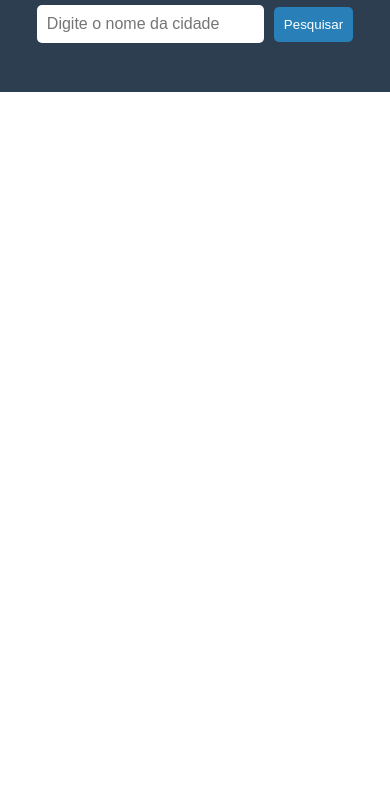
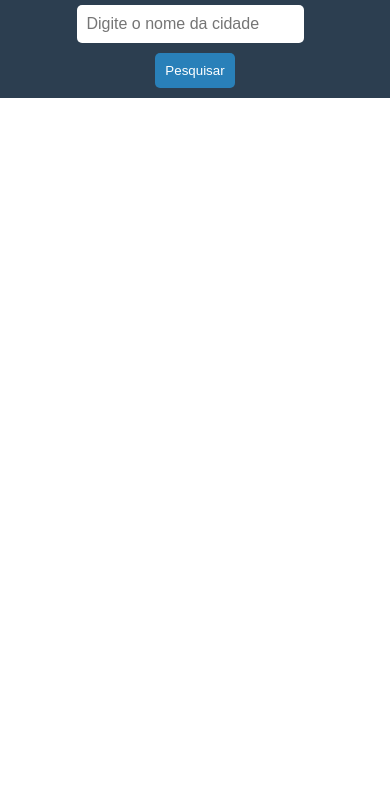
Before and after one commit to robson10mateus/robson10mateus.github.io, a plain HTML site: page index.html in a window 390 px wide. Shown: the part 48-838 px from the top of the page. Drawn offline with Linux system fonts and the light colour scheme.

Commit message:
Add files via upload

```diff
--- a/Style.css
+++ b/Style.css
@@ -160,4 +160,12 @@ li > img {
         margin: 10px auto;
         max-width: 500px;
     }
+
+    form {
+        flex-direction: column;
+    }
+
+    #botao-pesquisar {
+        margin-top: 10px;
+    }
 }
```
